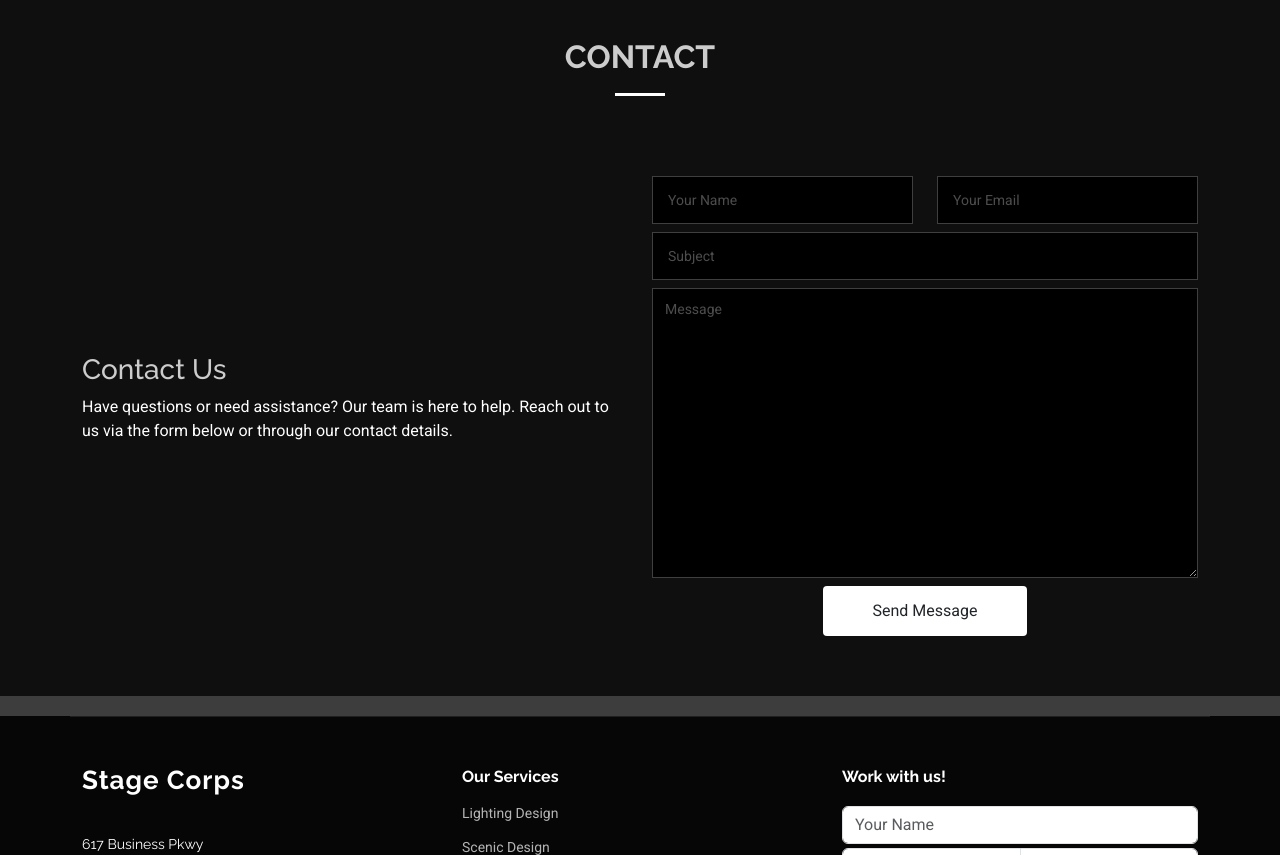
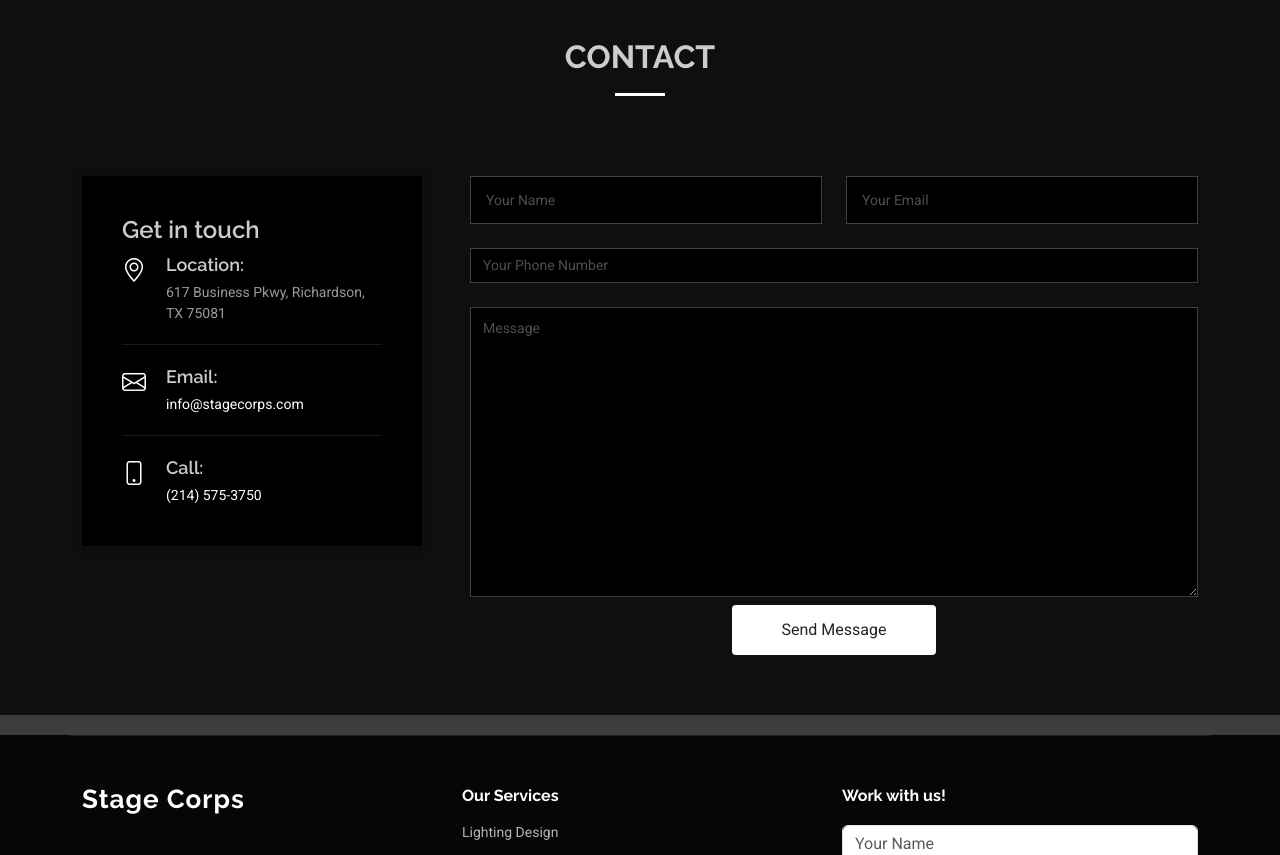
Before and after one commit to stagecorps/stage-corps, a React (Vite) app in the folder client/: page / in a window 1280 px wide. Shown: the part 1820-2675 px from the top of the page. Built offline with nearby package versions, Linux system fonts and the light colour scheme.

Commit message:
contact form is now hooked up.

```diff
--- a/client/src/App.tsx
+++ b/client/src/App.tsx
@@ -1,5 +1,5 @@
 import { BrowserRouter, Routes, Route } from 'react-router-dom'
-import { Home, Team, Testimonials, Services, Inventory, Portfolio } from './pages'
+import { Home, Team, Testimonials, Services, Inventory, Portfolio, ThankYou } from './pages'
 import Contact from './components/Contact'
 
 import '../node_modules/bootstrap/dist/css/bootstrap.min.css'
@@ -34,6 +34,7 @@ function App() {
         <Route path='/inventory' element={<Inventory />} />
         <Route path='/portfolio' element={<Portfolio />} />
         <Route path='/contact' element={<Contact />} />
+        <Route path='/thank-you' element={<ThankYou />} />
         <Route path='*' element={<h1>404 Not Found</h1>} />
       </Routes>
       <Footer />
--- a/client/src/components/Contact.tsx
+++ b/client/src/components/Contact.tsx
@@ -1,5 +1,4 @@
 import { FC } from 'react';
-import { Container, Row, Col, Button } from 'react-bootstrap'
 
 const Contact: FC = () => {
     return (
@@ -7,40 +6,64 @@ const Contact: FC = () => {
             <div className="container section-title" data-aos="fade-up">
                 <h2>Contact</h2>
             </div>
-            <Container>
-                <Row>
-                    <Col lg={6} className="d-flex flex-column justify-content-center align-items-stretch">
-                        <div className="content">
-                            <h3>Contact Us</h3>
-                            <p>
-                                Have questions or need assistance? Our team is here to help. Reach out to us via the form below or through our contact details.
-                            </p>
+            <div className="container" data-aos="fade">
+                <div className="row gy-5 gx-lg-5">
+                    <div className="col-lg-4">
+                        <div className="info">
+                            <h3>Get in touch</h3>
+                            <div className="info-item d-flex">
+                                <i className="bi bi-geo-alt flex-shrink-0"></i>
+                                <div>
+                                    <h4>Location:</h4>
+                                    <p>617 Business Pkwy, Richardson, TX 75081</p>
+                                </div>
+                            </div>
+                            <div className="info-item d-flex">
+                                <i className="bi bi-envelope flex-shrink-0"></i>
+                                <div>
+                                    <h4>Email:</h4>
+                                    <p><a href="mailto:info@stagecorps.com">info@stagecorps.com</a></p>
+                                </div>
+                            </div>
+                            <div className="info-item d-flex">
+                                <i className="bi bi-phone flex-shrink-0"></i>
+                                <div>
+                                    <h4>Call:</h4>
+                                    <p><a href="tel:+12145753750">{`(214) 575-3750`}</a></p>
+                                </div>
+                            </div>
                         </div>
-                    </Col>
-                    <Col lg={6}>
-                        <form action="/submit-contact" method="post" className="php-email-form">
+                    </div>
+                    <div className="col-lg-8">
+                        <form action="https://api.web3forms.com/submit" method="post" role="form" className="php-email-form">
+                            <input type="hidden" name="access_key" value="4819d7a3-7e54-437b-9f68-63bc87007d67" />
+                            <input type="hidden" name="subject" value="Message from a new client!" />
+                            <input type="hidden" name="from_name" value="Leads" />
+                            <input type="checkbox" name="botcheck" style={{ display: 'none' }} />
+                            <input type="hidden" name="redirect" value="localhost:3000/thank-you" />
                             <div className="row">
                                 <div className="col-md-6 form-group">
-                                    <input type="text" name="name" className="form-control" placeholder="Your Name" required />
+                                    <input type="text" name="name" className="form-control" id="name" placeholder="Your Name"
+                                        required />
                                 </div>
-                                <div className="col-md-6 form-group">
-                                    <input type="email" name="email" className="form-control" placeholder="Your Email" required />
+                                <div className="col-md-6 form-group mt-3 mt-md-0">
+                                    <input type="email" className="form-control" name="email" id="email" placeholder="Your Email"
+                                        required />
                                 </div>
                             </div>
-                            <div className="form-group">
-                                <input type="text" name="subject" className="form-control" placeholder="Subject" required />
+                            <div className="form-group mt-3">
+                                <input type="tel" className="form-control" name="phone" id="phone" placeholder="Your Phone Number"
+                                    required />
                             </div>
-                            <div className="form-group">
-                                <textarea name="message" className="form-control" rows={5} placeholder="Message" required></textarea>
+                            <div className="form-group mt-3">
+                                <textarea className="form-control" name="message" placeholder="Message" required></textarea>
                             </div>
-                            <div className="text-center">
-                                <Button className="text-dark" type="submit" variant="secondary">Send Message</Button>
+                            <div className="text-center"><button type="submit" className="btn btn-secondary text-dark">Send Message</button>
                             </div>
                         </form>
-                    </Col>
-                </Row>
-            </Container>
-        </section>
-    );
+                    </div>
+                </div>
+            </div>
+        </section>)
 }
-export default Contact;
+export default Contact
--- a/client/src/pages/index.tsx
+++ b/client/src/pages/index.tsx
@@ -4,5 +4,6 @@ import Testimonials from './Testimonials';
 import Services from './Services';
 import Inventory from './Inventory';
 import Portfolio from './Portfolio';
+import ThankYou from './ThankYou';
 
-export { Home, Team, Testimonials, Services, Inventory, Portfolio }
+export { Home, Team, Testimonials, Services, Inventory, Portfolio, ThankYou }
```
Also changed, not shown: 3 other files (tests, documents, lock files or other folders).
